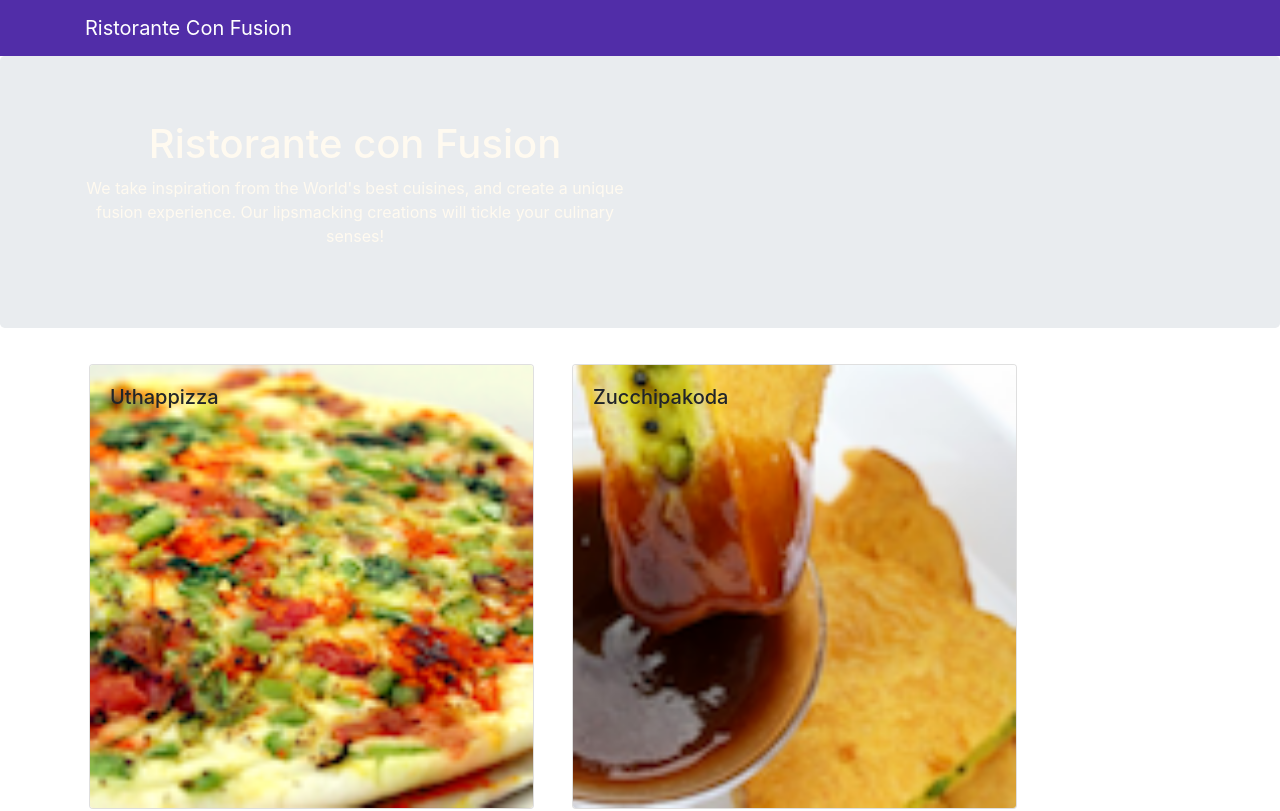
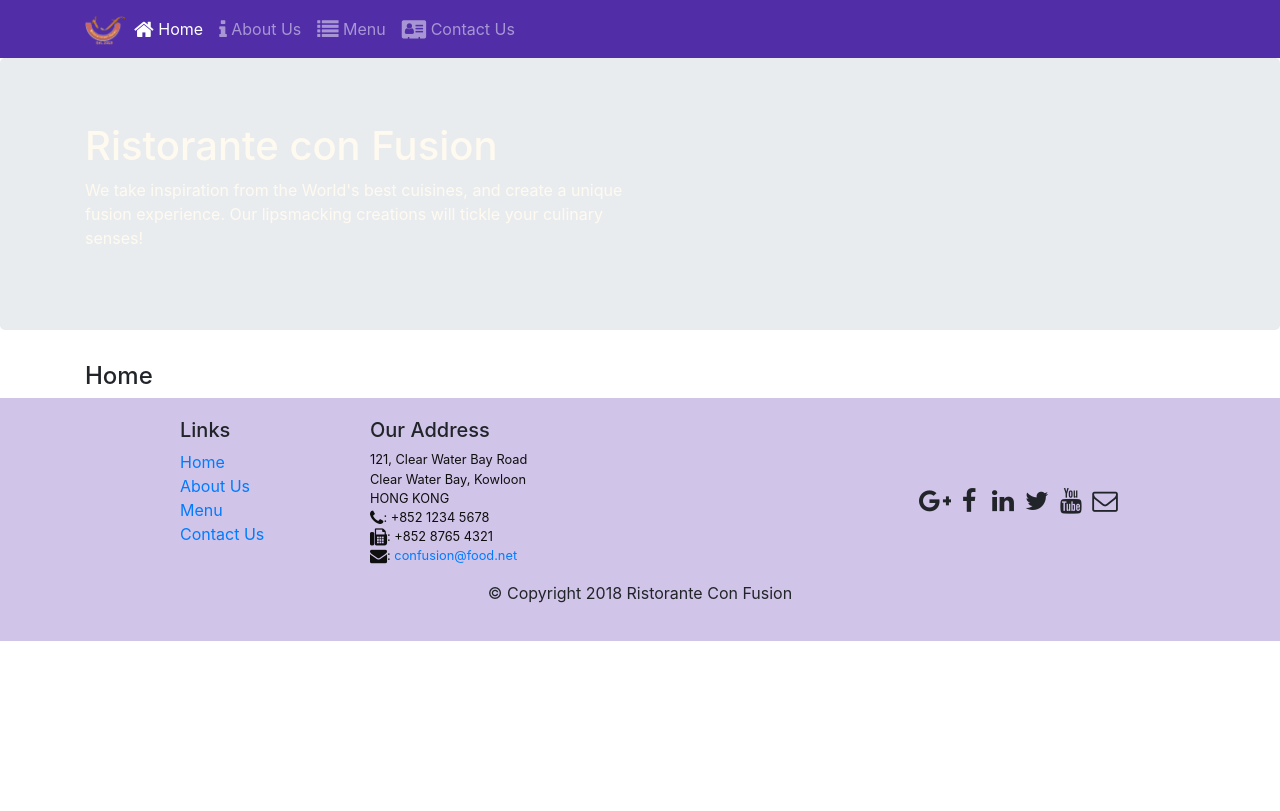
Before and after one commit to juanprog97/FullStack-Practice-React, a React (Create React App) app: page /home in a window 1280 px wide. Shown: the top 811 px of the page. Built offline with nearby package versions, Linux system fonts and the light colour scheme.

Commit message:
React Route

```diff
--- a/package.json
+++ b/package.json
@@ -9,6 +9,7 @@
     "react": "^16.8.6",
     "react-dom": "^16.8.6",
     "react-popper": "^1.3.3",
+    "react-router-dom": "^5.0.1",
     "react-scripts": "3.0.1",
     "reactstrap": "^8.0.0"
   },
--- a/src/App.css
+++ b/src/App.css
@@ -1,38 +1,4 @@
-.App {
-  text-align: center;
-}
-
-.App-logo {
-  animation: App-logo-spin infinite 20s linear;
-  height: 40vmin;
-  pointer-events: none;
-}
-
-.App-header {
-  background-color: #282c34;
-  min-height: 100vh;
-  display: flex;
-  flex-direction: column;
-  align-items: center;
-  justify-content: center;
-  font-size: calc(10px + 2vmin);
-  color: white;
-}
-
-.App-link {
-  color: #61dafb;
-}
-
-@keyframes App-logo-spin {
-  from {
-    transform: rotate(0deg);
-  }
-  to {
-    transform: rotate(360deg);
-  }
-}
-
-.row-header{
+.row-header {
   margin:0px auto;
   padding:0px auto;
 }
@@ -49,7 +15,7 @@
   margin:0px auto;
   padding: 20px 0px 20px 0px;
 }
-.jumbotron {
+.jumbotron{
   padding:70px 30px 70px 30px;
   margin:0px auto;
   background: #9575CD ;
--- a/src/App.js
+++ b/src/App.js
@@ -1,17 +1,17 @@
 import React,{Component} from 'react';
-import logo from './logo.svg';
 import './App.css';
-import { Navbar, NavbarBrand } from 'reactstrap';
-import { DISHES } from './shared/dishes';
 import Main from './components/MainComponent';
-
+import { BrowserRouter } from 'react-router-dom';
 
 class App extends Component{
   render(){
     return (
-      <div className="App">
-        <Main />
-      </div>
+      <BrowserRouter>
+        <div className="App">
+          <Main />
+        </div>
+      </BrowserRouter>
+
     );
   }
 }
--- a/src/components/FooterComponent.js
+++ b/src/components/FooterComponent.js
@@ -1,4 +1,5 @@
 import React from 'react';
+import { Link } from 'react-router-dom';
 
 function Footer(props) {
     return(
@@ -8,10 +9,10 @@
                 <div className="col-4 offset-1 col-sm-2">
                     <h5>Links</h5>
                     <ul className="list-unstyled">
-                        <li><a href="#">Home</a></li>
-                        <li><a href="#">About</a></li>
-                        <li><a href="#">Menu</a></li>
-                        <li><a href="contactus.html">Contact</a></li>
+                    <li><Link to='/home'>Home</Link></li>
+                        <li><Link to='/aboutus'>About Us</Link></li>
+                        <li><Link to='/menu'>Menu</Link></li>
+                        <li><Link to='/contactus'>Contact Us</Link></li>
                     </ul>
                 </div>
                 <div className="col-7 col-sm-5">
--- a/src/components/HeaderComponent.js
+++ b/src/components/HeaderComponent.js
@@ -1,12 +1,45 @@
-import React, {Component} from 'react';
-import {Navbar,NavbarBrand,Jumbotron} from 'reactstrap'
-class Header extends Component{
-    render(){
+import { Nav, Navbar, NavbarBrand, NavbarToggler, Collapse, NavItem, Jumbotron } from 'reactstrap';
+import { NavLink } from 'react-router-dom';
+import React,{Component} from 'react';
+class Header extends Component {
+    constructor(props) {
+        super(props);
+
+        this.toggleNav = this.toggleNav.bind(this);
+        this.state = {
+          isNavOpen: false
+        };
+      }
+
+      toggleNav() {
+        this.setState({
+          isNavOpen: !this.state.isNavOpen
+        });
+      }
+
+    render() {
         return(
-            <React.Fragment>
-                <Navbar dark>
+            <div>
+                <Navbar dark expand="md">
                     <div className="container">
-                        <NavbarBrand href="/">Ristorante Con Fusion</NavbarBrand>
+                        <NavbarToggler onClick={this.toggleNav} />
+                        <NavbarBrand className="mr-auto" href="/"><img src='assets/images/logo.png' height="30" width="41" alt='Ristorante Con Fusion' /></NavbarBrand>
+                        <Collapse isOpen={this.state.isNavOpen} navbar>
+                            <Nav navbar>
+                            <NavItem>
+                                <NavLink className="nav-link"  to='/home'><span className="fa fa-home fa-lg"></span> Home</NavLink>
+                            </NavItem>
+                            <NavItem>
+                                <NavLink className="nav-link" to='/aboutus'><span className="fa fa-info fa-lg"></span> About Us</NavLink>
+                            </NavItem>
+                            <NavItem>
+                                <NavLink className="nav-link"  to='/menu'><span className="fa fa-list fa-lg"></span> Menu</NavLink>
+                            </NavItem>
+                            <NavItem>
+                                <NavLink className="nav-link" to='/contactus'><span className="fa fa-address-card fa-lg"></span> Contact Us</NavLink>
+                            </NavItem>
+                            </Nav>
+                        </Collapse>
                     </div>
                 </Navbar>
                 <Jumbotron>
@@ -19,9 +52,8 @@
                         </div>
                     </div>
                 </Jumbotron>
-            </React.Fragment>
+            </div>
         );
-
     }
 }
 
--- /dev/null
+++ b/src/components/HomeComponent.js
@@ -0,0 +1,11 @@
+import React from 'react';
+
+function Home(props) {
+    return(
+      <div className="container">
+        <h4>Home</h4>
+      </div>
+    );
+}
+
+export default Home;
--- a/src/components/MainComponent.js
+++ b/src/components/MainComponent.js
@@ -1,9 +1,10 @@
 import React, { Component } from 'react';
-import { Navbar, NavbarBrand } from 'reactstrap';
 import Menu from './MenuComponents';
 import DishDetail from './DishdetailComponent';
 import { DISHES } from '../shared/dishes';
 import Header from './HeaderComponent';
+import Home from './HomeComponent';
+import { Switch, Route, Redirect } from 'react-router-dom';
 import Footer from './FooterComponent';
 
 
@@ -22,11 +23,20 @@
   }
 
   render() {
+    const HomePage = () => {
+      return(
+          <Home
+          />
+      );
+    }
     return (
       <div>
         <Header />
-        <Menu dishes={this.state.dishes} onClick={(dishId) => this.onDishSelect(dishId)} />
-        <DishDetail dish={this.state.dishes.filter((dish) => dish.id === this.state.selectedDish)[0]} />
+          <Switch>
+              <Route path='/home' component={HomePage} />
+              <Route exact path='/menu' component={() => <Menu dishes={this.state.dishes} />} />
+              <Redirect to="/home" />
+          </Switch>
         <Footer/>
       </div>
     );
--- a/src/components/MenuComponents.js
+++ b/src/components/MenuComponents.js
@@ -5,7 +5,7 @@
 
 function RenderMenuItem ({dish, onClick}){
     return (
-            <Card onClick={() => onClick(dish.id)}>
+            <Card>
             <CardImg width="100%" src={dish.image} alt={dish.name} />
                 <CardImgOverlay>
                     <CardTitle className="text-left">
--- a/src/index.js
+++ b/src/index.js
@@ -2,8 +2,9 @@
 import ReactDOM from 'react-dom';
 import './index.css';
 import App from './App';
-import 'font-awesome/css/font-awesome.min.css'
-import 'bootstrap-social/bootstrap-social.css'
+
+import 'font-awesome/css/font-awesome.css';
+import 'bootstrap-social/bootstrap-social.css';
 import 'bootstrap/dist/css/bootstrap.min.css';
 import * as serviceWorker from './serviceWorker';
 
```
Also changed, not shown: 1 other file (tests, documents, lock files or other folders).
